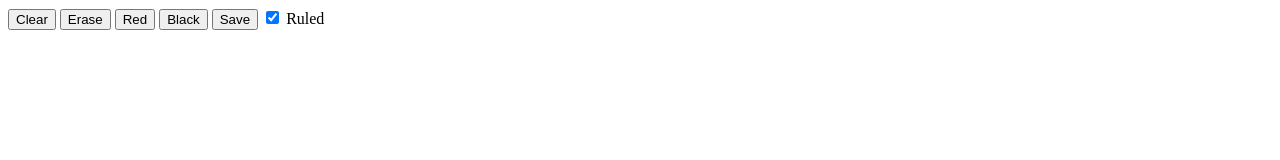
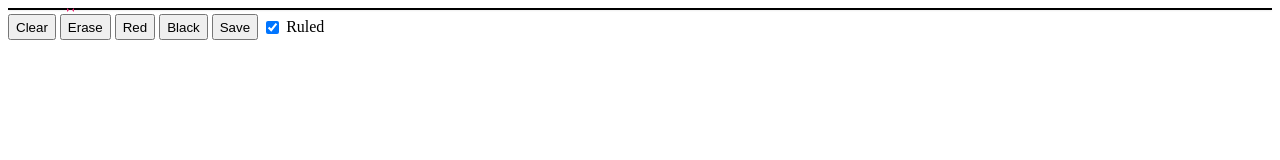
Before and after one commit to Prakul2006/notes, a plain HTML site: page index.html in a window 1280 px wide. Drawn offline with nearby package versions, Linux system fonts and the light colour scheme.

Commit message:
Update index.html

```diff
--- a/index.html
+++ b/index.html
@@ -7,7 +7,8 @@
     <meta name="viewport" content="width=device-width, initial-scale=1.0">
     <script src="https://ajax.googleapis.com/ajax/libs/jquery/1.9.1/jquery.min.js"></script>
     <script src="script.js"></script>
-    <title>Document</title>
+    <link rel="stylesheet" type="text/css" href="style.css"/>
+    <title>Notes</title>
 </head>
 
 <body>
```
